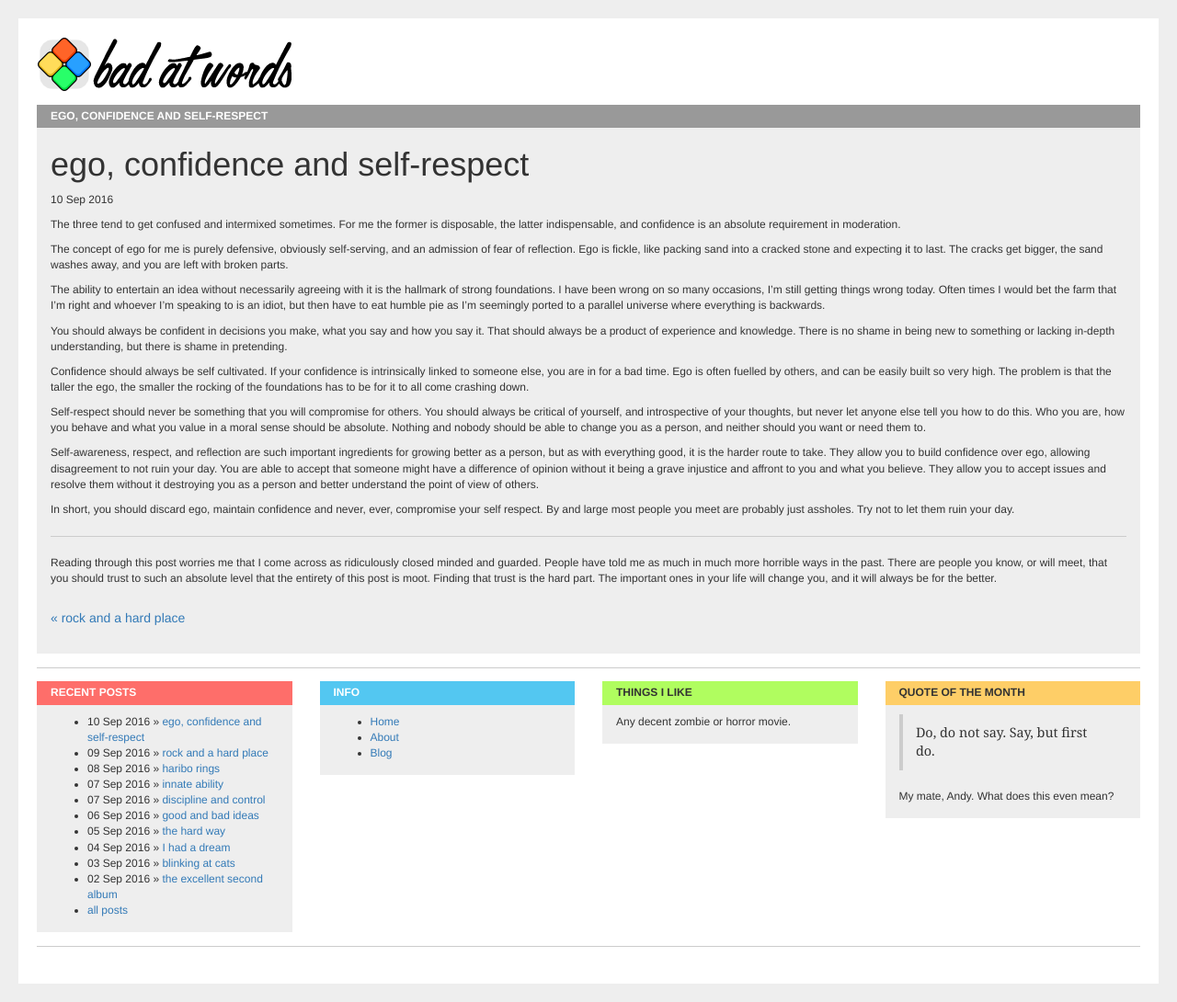
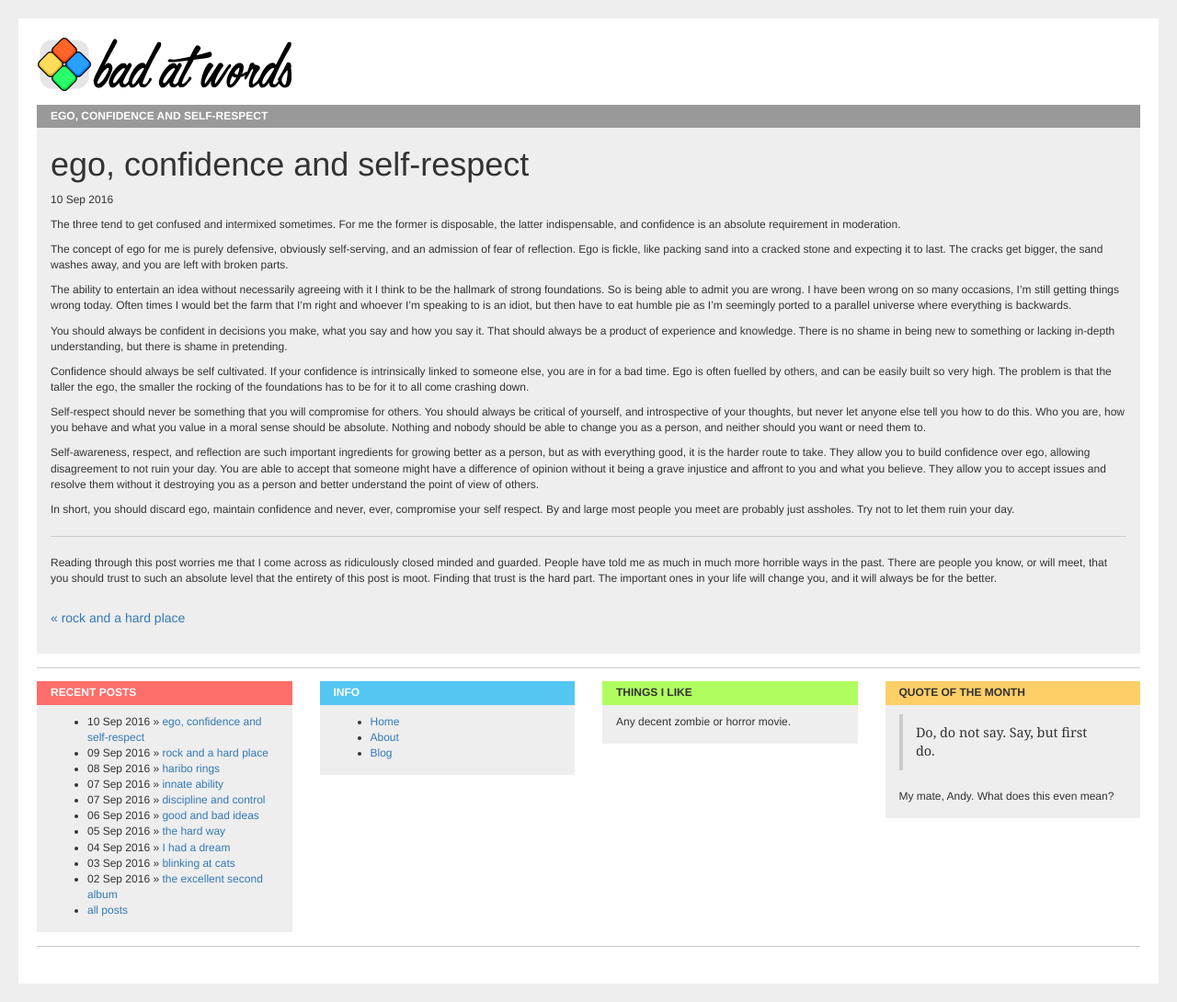
Before and after one commit to davidgitstuff/davidgitstuff.github.io, a Jekyll site: the page built from _posts/2016-09-10-ego-confidence-and-self-respect.md, in a window 1280 px wide. Shown: the whole page at 92% size. Built offline with Jekyll 4.4.1, drawn with Linux system fonts in a browser that asks for light colours; nearby versions of some CDN libraries; library files that are not in the unit come from our copies.

Commit message:
post update

```diff
--- a/_posts/2016-09-10-ego-confidence-and-self-respect.md
+++ b/_posts/2016-09-10-ego-confidence-and-self-respect.md
@@ -8,7 +8,7 @@ The three tend to get confused and intermixed sometimes. For me the former is di
 
 The concept of ego for me is purely defensive, obviously self-serving, and an admission of fear of reflection. Ego is fickle, like packing sand into a cracked stone and expecting it to last. The cracks get bigger, the sand washes away, and you are left with broken parts.
 
-The ability to entertain an idea without necessarily agreeing with it is the hallmark of strong foundations. I have been wrong on so many occasions, I'm still getting things wrong today. Often times I would bet the farm that I'm right and whoever I'm speaking to is an idiot, but then have to eat humble pie as I'm seemingly ported to a parallel universe where everything is backwards.
+The ability to entertain an idea without necessarily agreeing with it I think to be the hallmark of strong foundations. So is being able to admit you are wrong. I have been wrong on so many occasions, I'm still getting things wrong today. Often times I would bet the farm that I'm right and whoever I'm speaking to is an idiot, but then have to eat humble pie as I'm seemingly ported to a parallel universe where everything is backwards.
 
 You should always be confident in decisions you make, what you say and how you say it. That should always be a product of experience and knowledge. There is no shame in being new to something or lacking in-depth understanding, but there is shame in pretending.
 
```
